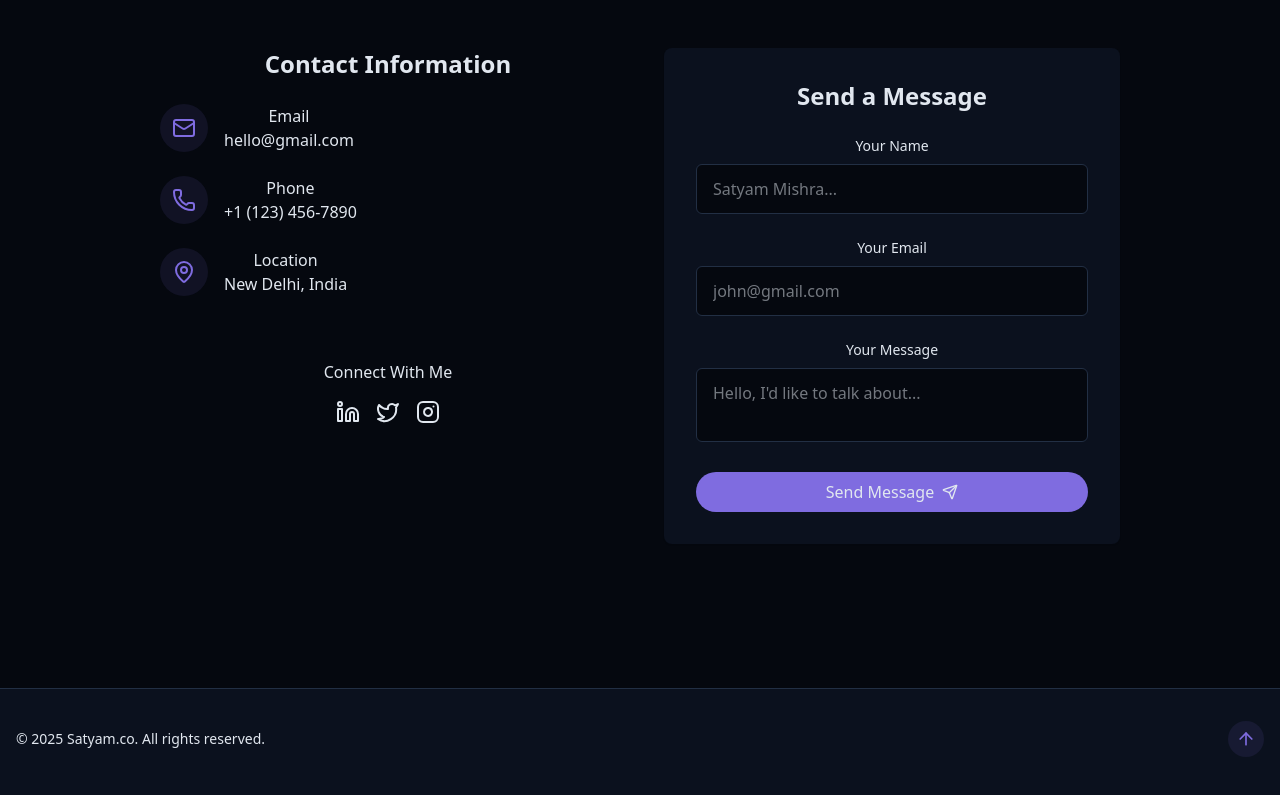
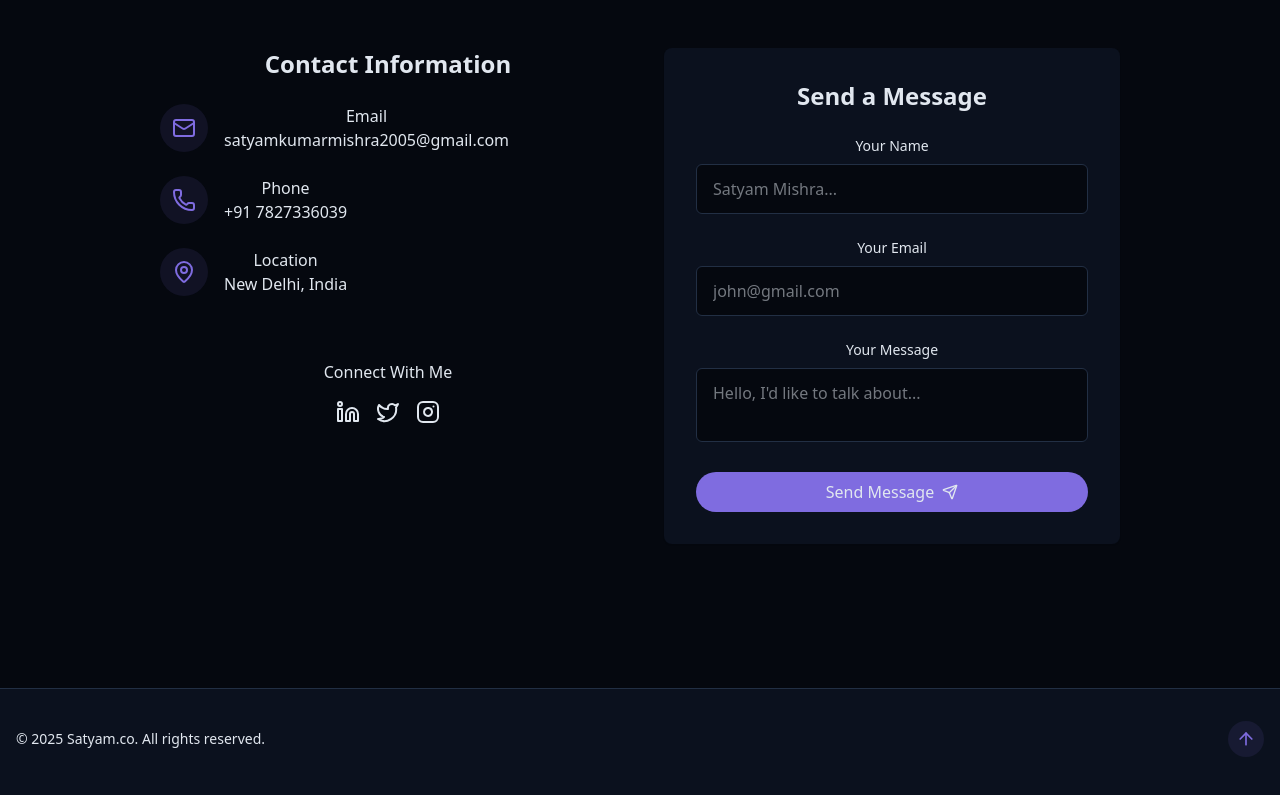
Before and after one commit to satyamkumarmishra2005/My-Portfolio, a React (Vite) app: page / in a window 1280 px wide. Shown: the part 3778-4573 px from the top of the page. Built offline with nearby package versions, Linux system fonts and the light colour scheme.

Commit message:
Update ContactSection.jsx

```diff
--- a/src/components/ContactSection.jsx
+++ b/src/components/ContactSection.jsx
@@ -80,10 +80,10 @@ export const ContactSection = () => {
                 <div>
                   <h4 className="font-medium">Email</h4>
                   <a
-                    href="mailto:hello@gmail.com"
+                    href="mailto:satyamkumarmishra2005@gmail.com"
                     className="text-muted-foreground hover:text-primary transition-colors"
                   >
-                    hello@gmail.com
+                    satyamkumarmishra2005@gmail.com
                   </a>
                 </div>
               </div>
@@ -95,10 +95,10 @@ export const ContactSection = () => {
                 <div>
                   <h4 className="font-medium">Phone</h4>
                   <a
-                    href="tel:+11234567890"
+                    href="tel:+91 7827336039"
                     className="text-muted-foreground hover:text-primary transition-colors"
                   >
-                    +1 (123) 456-7890
+                    +91 7827336039
                   </a>
                 </div>
               </div>
```
